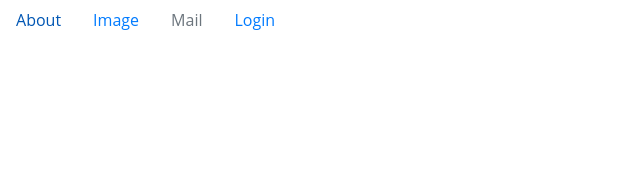
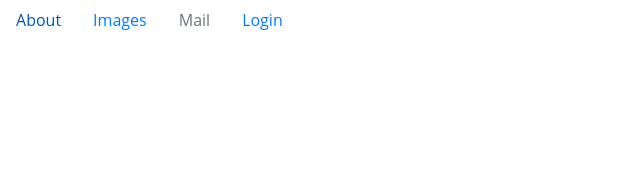
Before and after one commit to alexanderolsgaard/Homework11, a plain HTML site: page index.html in a window 1280 px wide. Shown: the top 187 px of the page, 0-640 px from the left. Drawn offline with nearby package versions, Linux system fonts and the light colour scheme.

Commit message:
change back

```diff
--- a/index.html
+++ b/index.html
@@ -16,7 +16,7 @@
           <a class="nav-link active" href="#">About</a>
         </li>
         <li class="nav-item">
-          <a class="nav-link" href="#">Image</a>
+          <a class="nav-link" href="#">Images</a>
         </li>
         <li class="nav-item">
           <a class="nav-link disabled" href="#">Mail</a>
```
